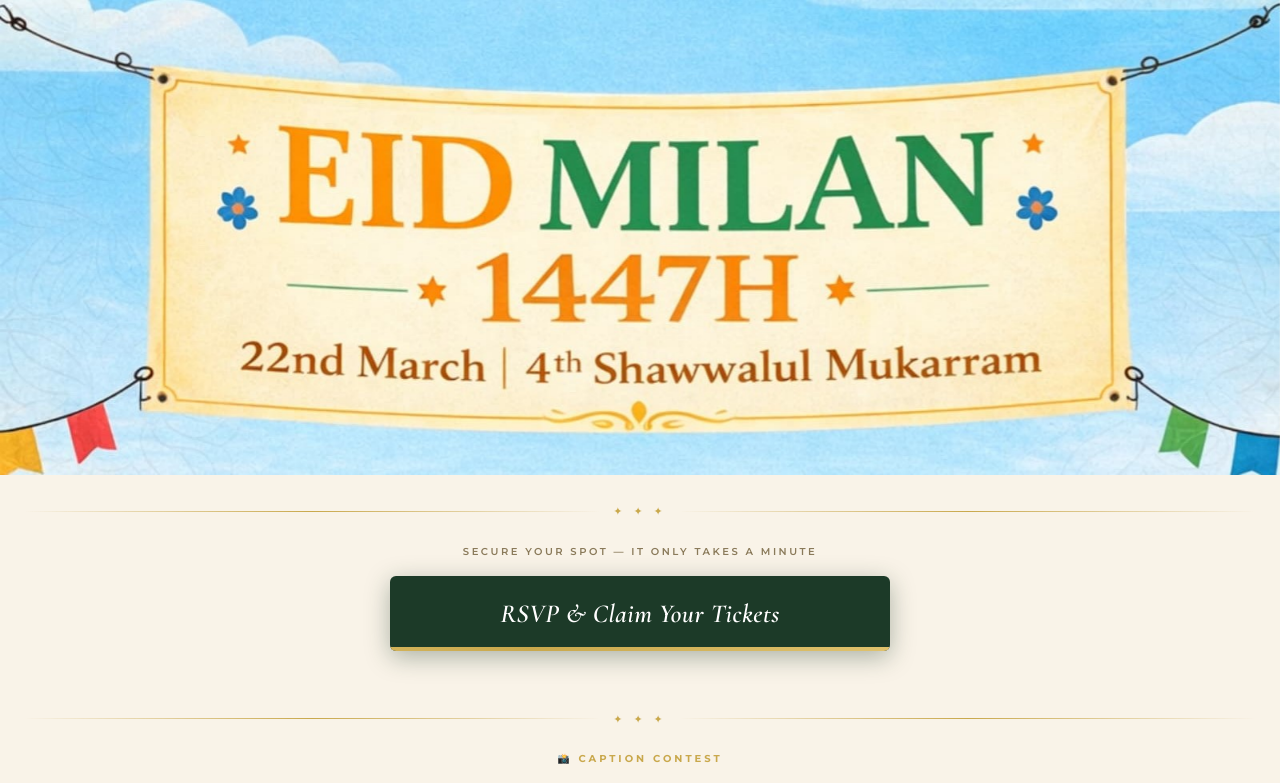
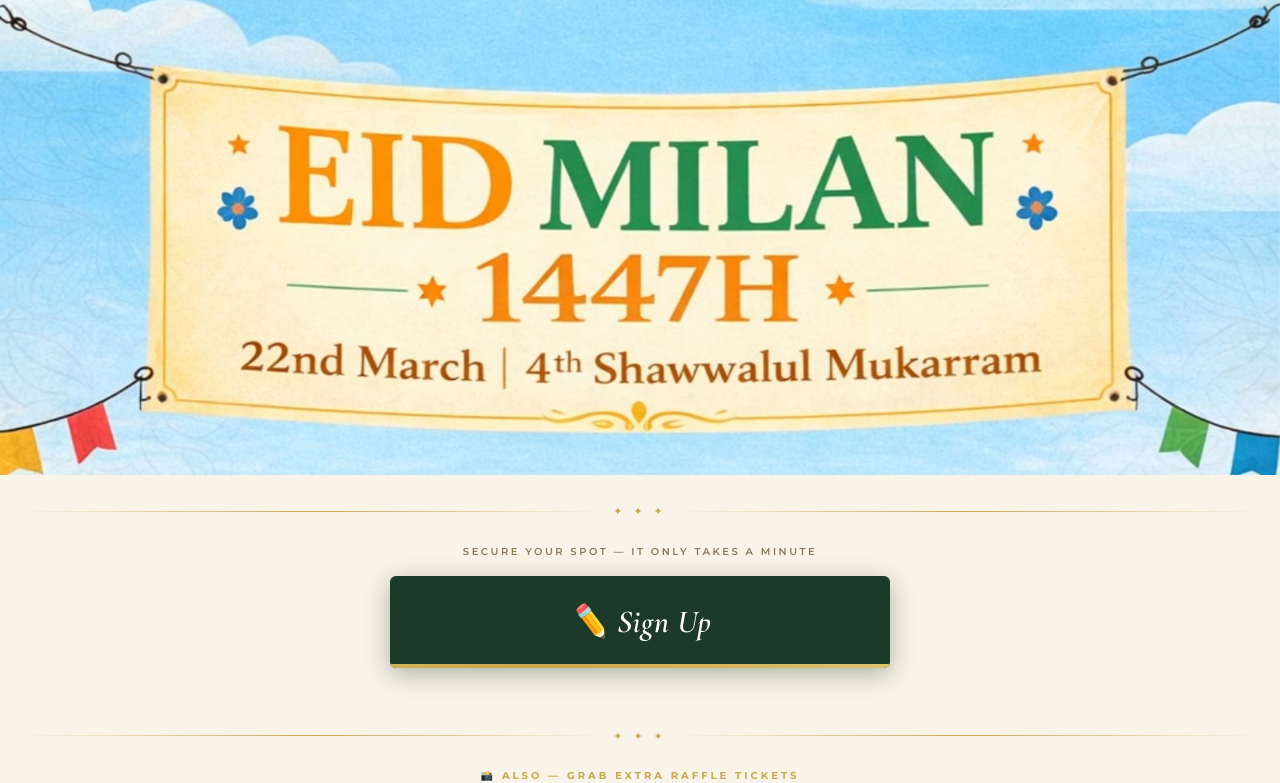
Before and after one commit to amzocean/strands_serverless, a Next.js app: page / in a window 1280 px wide. Shown: the top 783 px of the page. Built offline with nearby package versions, Linux system fonts and the light colour scheme.

Commit message:
caption update

```diff
--- a/src/pages/index.js
+++ b/src/pages/index.js
@@ -100,11 +100,11 @@ export default function Home() {
           background: var(--green-dark);
           color: white;
           font-family: 'Cormorant Garamond', serif;
-          font-size: 26px;
+          font-size: 32px;
           font-weight: 600;
           font-style: italic;
-          min-height: 68px;
-          padding: 18px 24px;
+          min-height: 84px;
+          padding: 22px 28px;
           border-radius: 6px;
           text-decoration: none;
           letter-spacing: 0.5px;
@@ -309,7 +309,7 @@ export default function Home() {
           rel="noopener noreferrer"
         >
           <span className="cta-inner">
-            RSVP &amp; Claim Your Tickets
+            ✏️ Sign Up
           </span>
         </a>
       </div>
@@ -324,7 +324,7 @@ export default function Home() {
       {/* CAPTION CONTEST */}
       <div className="caption-section">
         <div className="caption-header">
-          <span className="caption-eyebrow">📸 Caption Contest</span>
+          <span className="caption-eyebrow">📸 Also — grab extra raffle tickets</span>
           <h2 className="caption-title">What&#39;s going on here?<br /><em>Win 10 raffle tickets.</em></h2>
           <p className="caption-desc">Drop your funniest caption on this photo from last year&#39;s Eid Milan. The top 3 most liked comments each win 10 raffle tickets — tap the photo to go to Instagram.</p>
         </div>
```
